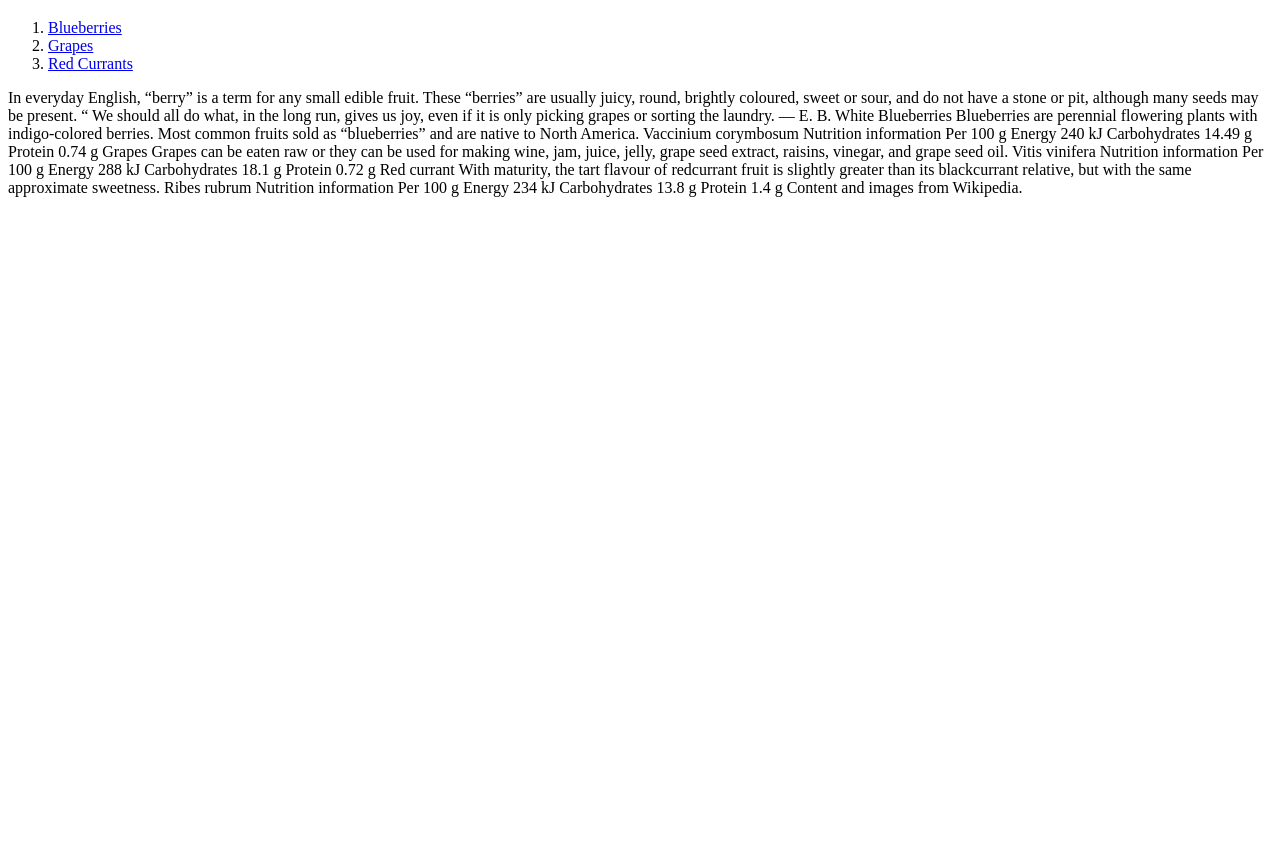
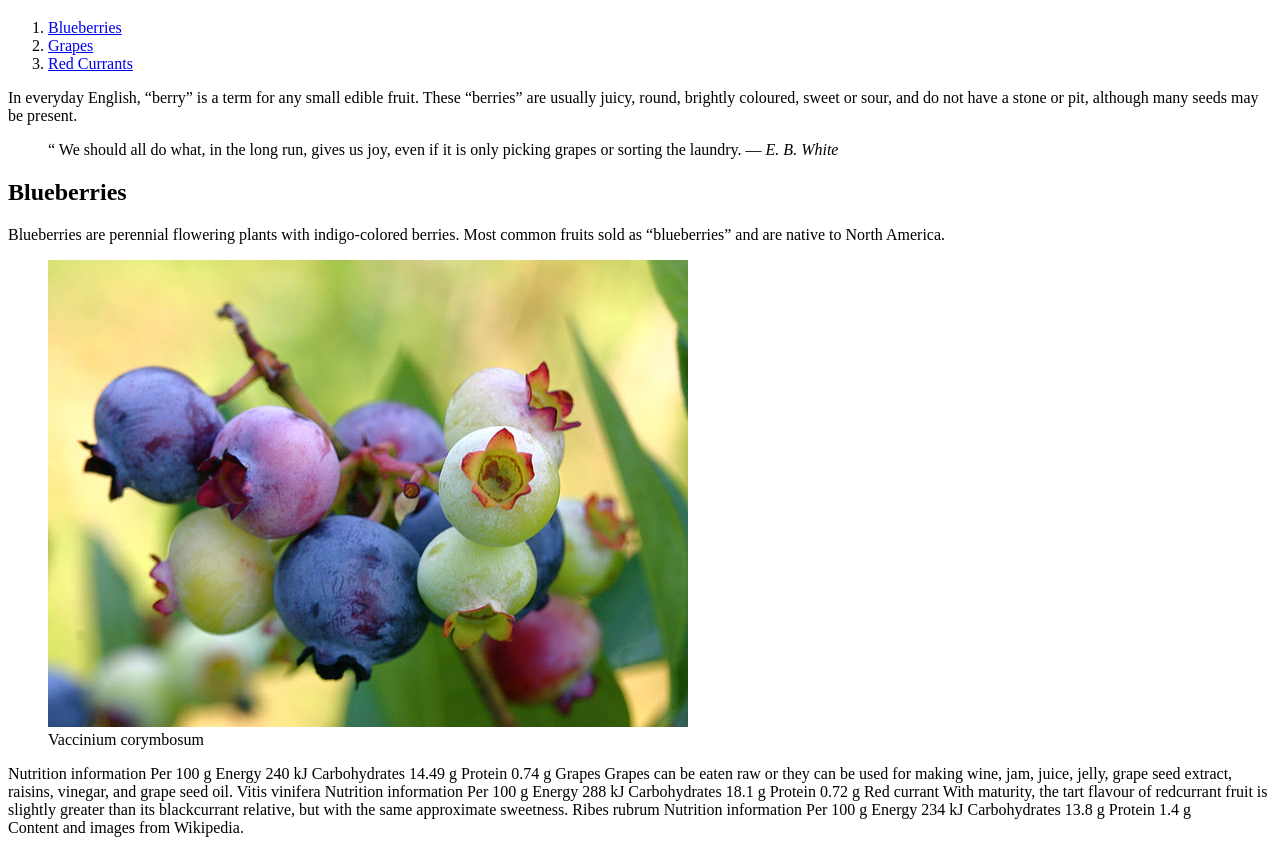
Before and after one commit to mikeybacque/dsn1674-project-1, a plain HTML site: page index.html in a window 1280 px wide. Shown: the part 61-906 px from the top of the page. Before the commit the page ends 800 px from the top, so only its background shows below. Drawn offline with Linux system fonts and the light colour scheme.

Commit message:
Added HTML tags for Blockquote and Image etc.

```diff
--- a/index.html
+++ b/index.html
@@ -21,17 +21,23 @@
 
   </header>
 
-In everyday English, “berry” is a term for any small edible fruit. These “berries” are usually juicy, round, brightly coloured, sweet or sour, and do not have a stone or pit, although many seeds may be present.
+  <main>
+    <p>In everyday English, “berry” is a term for any small edible fruit. These “berries” are usually juicy, round, brightly coloured, sweet or sour, and do not have a stone or pit, although many seeds may be present.</p>
 
-“
+    <blockquote>
+      <span>“</span>
       We should all do what, in the long run, gives us joy, even if it is only picking grapes or sorting the laundry.
-— E. B. White
+      — <cite>E. B. White</cite>
+    </blockquote>
 
-Blueberries
+    <h2>Blueberries</h2>
 
-Blueberries are perennial flowering plants with indigo-colored berries. Most common fruits sold as “blueberries” and are native to North America.
+      <p>Blueberries are perennial flowering plants with indigo-colored berries. Most common fruits sold as “blueberries” and are native to North America.</p>
 
-Vaccinium corymbosum
+      <figure>
+        <img src="img/blueberries.jpg" alt="">
+        <figcaption>Vaccinium corymbosum</figcaption>
+      </figure>
 
 Nutrition information
 
@@ -66,4 +72,9 @@ Energy 234 kJ
 Carbohydrates 13.8 g
 Protein 1.4 g
 
+</main>
+
 Content and images from Wikipedia.
+
+</body>
+</html>
```
Lines whose indentation alone changed are shown as unchanged.
